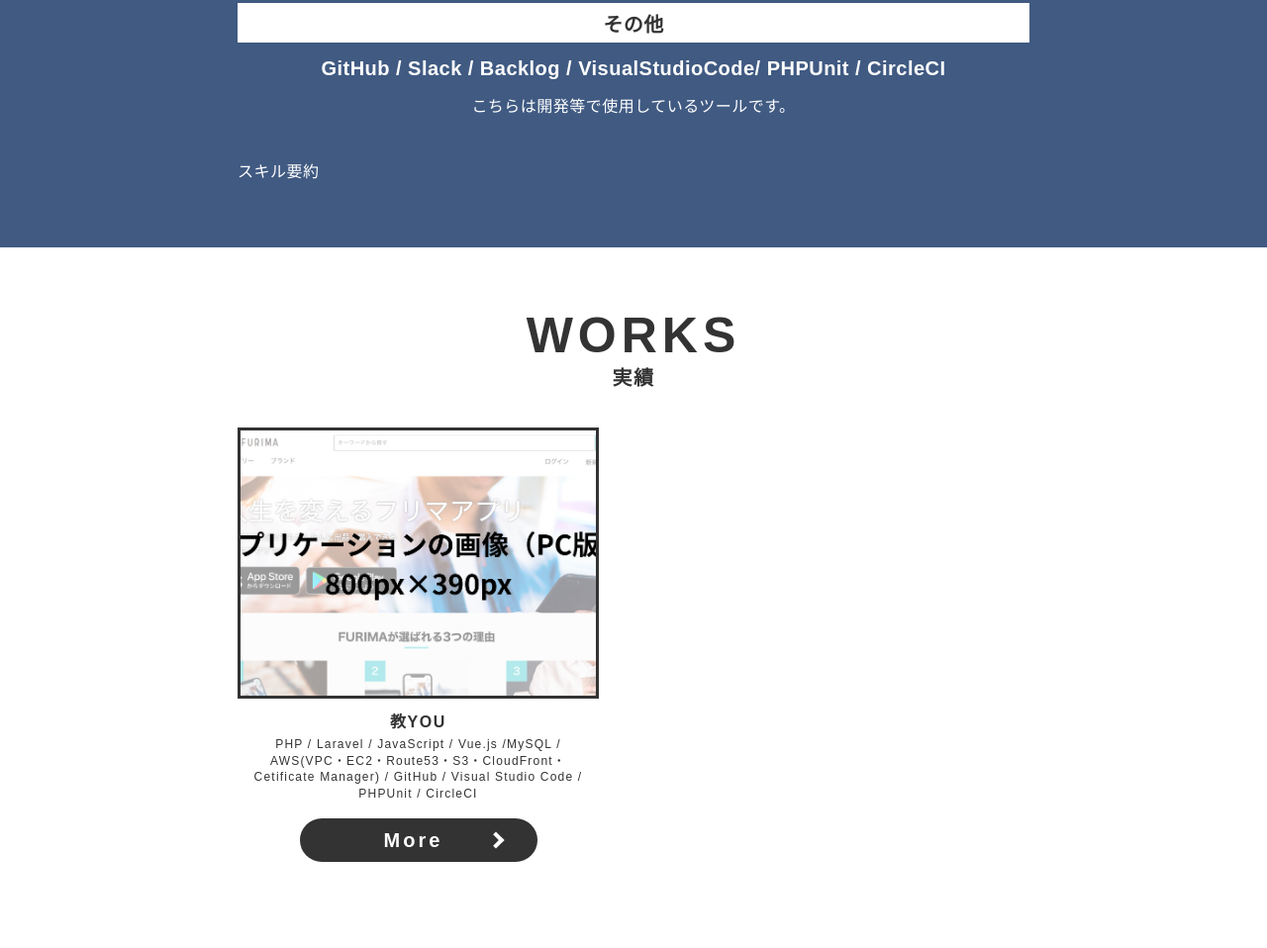
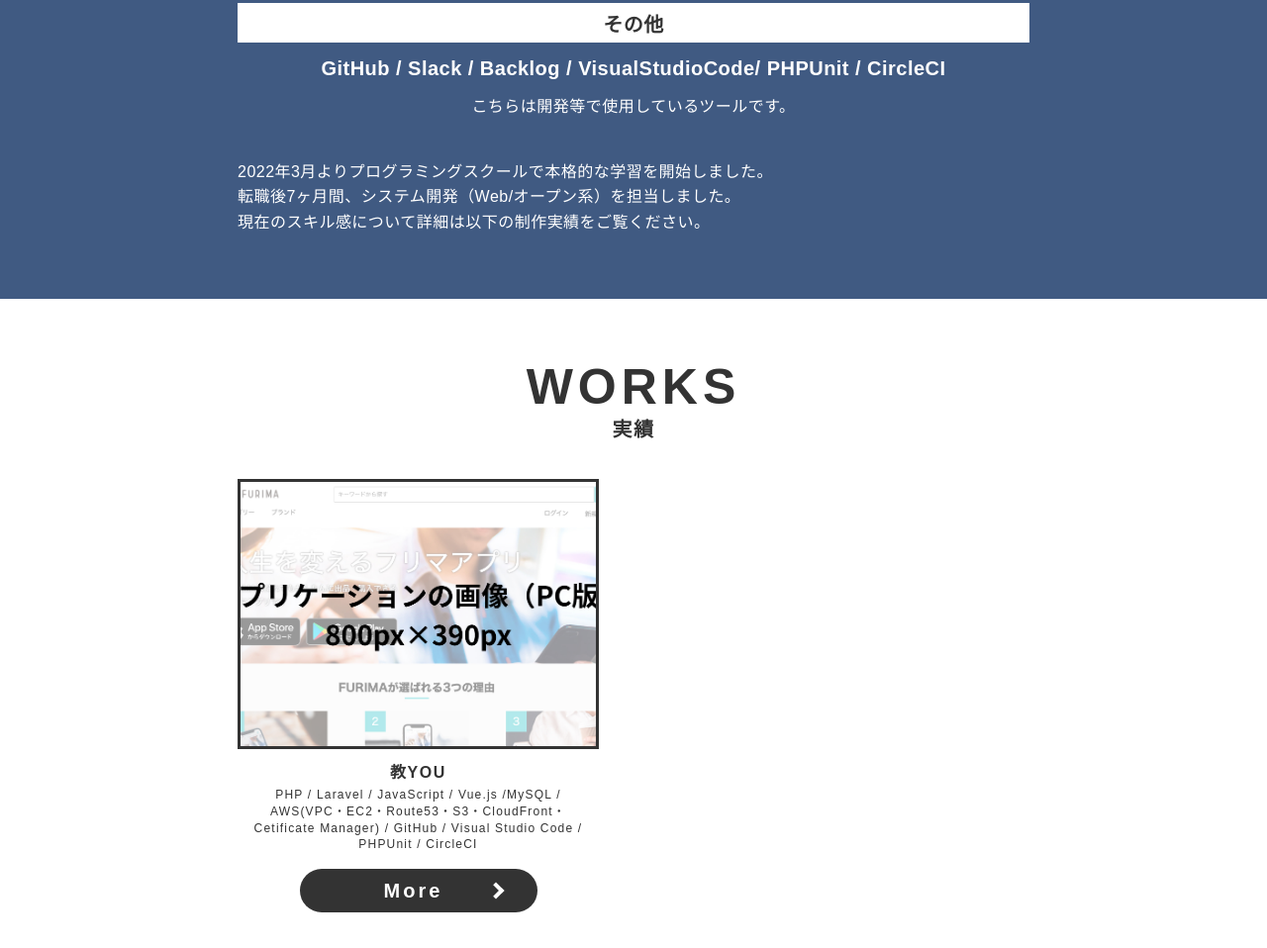
Before and after one commit to HTakuto/portfolio-site, a plain HTML site: page index.html in a window 1280 px wide. Shown: the part 1692-2650 px from the top of the page at 99% size. Drawn offline with nearby package versions, Linux system fonts and the light colour scheme.

Commit message:
スキル要約

```diff
--- a/index.html
+++ b/index.html
@@ -153,7 +153,9 @@
           <!-- 記載番号：17 -->
           <div class="skill__text-area">
             <p>
-              スキル要約
+              2022年3月よりプログラミングスクールで本格的な学習を開始しました。<br>
+              転職後7ヶ月間、システム開発（Web/オープン系）を担当しました。<br>
+              現在のスキル感について詳細は以下の制作実績をご覧ください。
               <br>
             </p>
           </div>
@@ -195,7 +197,7 @@
                 <div class="works__item-btn-block">
                   <a href="works/02.html" class="button">More</a>
                 </div> -->
-              </li>
+              <!-- </li> -->
             </ul>
           </div>
         </div>
```
